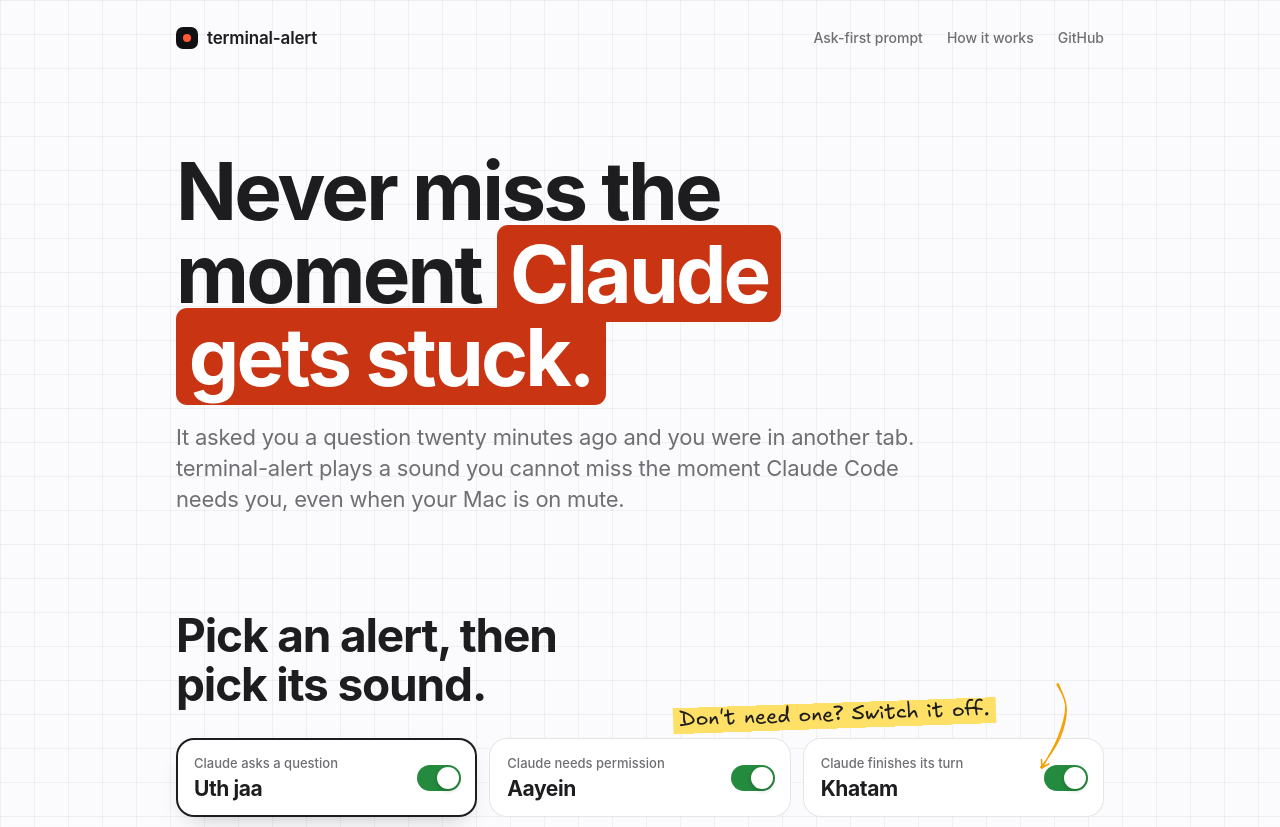
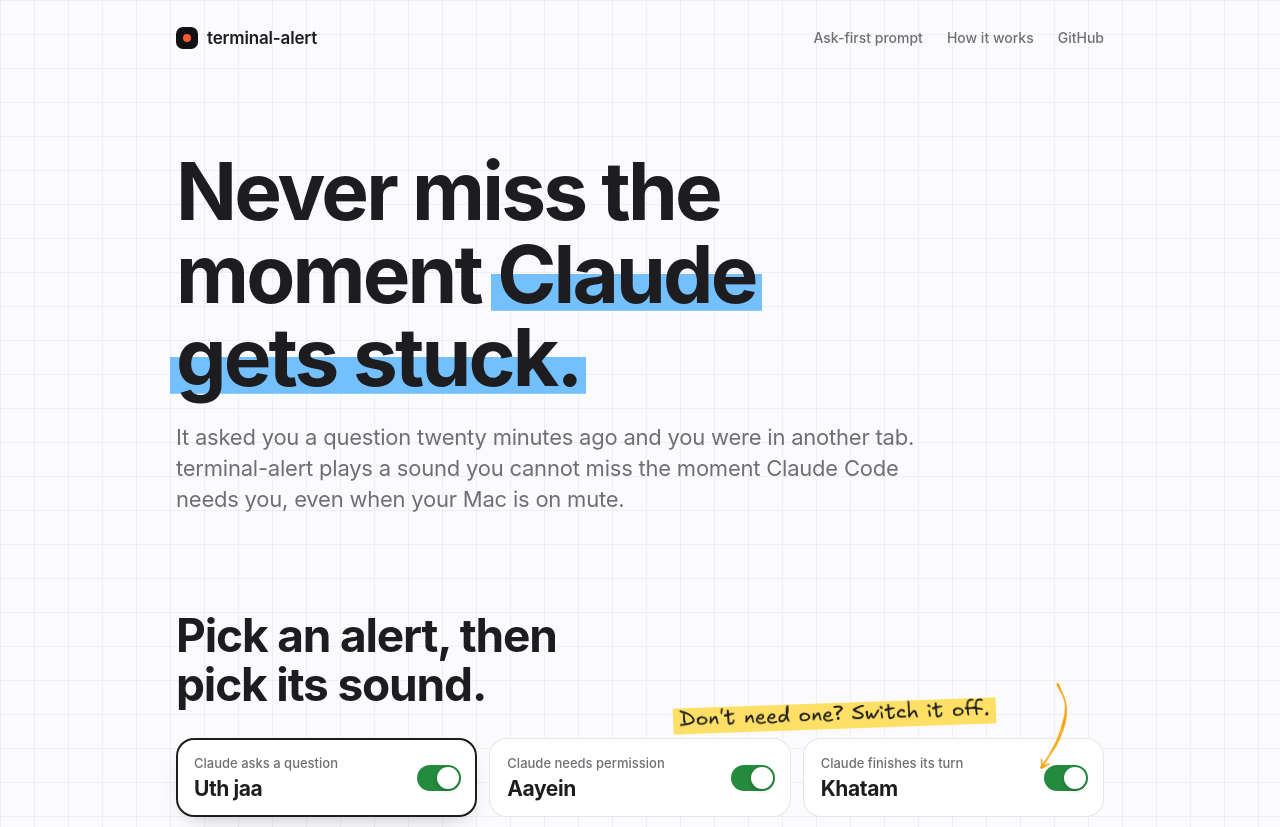
Before and after one commit to Sak3ham/terminal-alert, a plain HTML site: page index.html in a window 1280 px wide. Shown: the top 827 px of the page. Drawn offline with Linux system fonts and the light colour scheme.

Commit message:
Headline: animated sky-blue highlighter and straining 'stuck'
Co-Authored-By: Claude Fable 5.2 <noreply@anthropic.com>

```diff
--- a/index.html
+++ b/index.html
@@ -27,7 +27,7 @@
 
   <main>
     <section class="hero">
-      <h1>Never miss the moment <mark>Claude gets stuck.</mark></h1>
+      <h1>Never miss the moment <mark>Claude gets <span class="stuck">stuck.</span></mark></h1>
       <p class="lede">It asked you a question twenty minutes ago and you were in another tab. terminal-alert plays a sound you cannot miss the moment Claude Code needs you, even when your Mac is on mute.</p>
     </section>
 
--- a/site.css
+++ b/site.css
@@ -20,6 +20,7 @@
   --alert: #ff5a36;       /* fills */
   --alert-text: #c93412;  /* reads at 4.5:1 on the page */
   --ok: #248a3d;
+  --sky: #74c0fc;         /* headline highlighter */
   --marker: #ffe066;      /* highlighter behind hand notes */
   --marker-ink: #f59f00;  /* sketched arrows */
   --ease: cubic-bezier(0.16, 1, 0.3, 1);
@@ -98,11 +99,26 @@ h1 {
   font-weight: 700; line-height: 1.04; letter-spacing: -0.035em;
   max-width: 14ch; text-wrap: balance;
 }
-/* The late part gets the marker, as the hook lines do on the Zomato project. */
+/* A sky-blue highlighter swiped under the stuck part, drawn in on load. */
 h1 mark {
-  background: var(--alert-text); color: #fff;
-  padding: 0 0.16em; border-radius: 0.14em;
+  color: inherit; padding: 0 0.08em; margin: 0 -0.08em;
+  background: linear-gradient(var(--sky), var(--sky)) no-repeat 0 82% / 100% 0.46em;
   -webkit-box-decoration-break: clone; box-decoration-break: clone;
+}
+/* "stuck." strains against its spot every few seconds, then gives up. */
+.stuck { display: inline-block; transform-origin: 50% 90%; }
+@media (prefers-reduced-motion: no-preference) {
+  h1 mark { animation: swipe 0.9s var(--ease) 0.3s backwards; }
+  .stuck { animation: strain 4.5s ease-in-out 1.6s infinite; }
+}
+@keyframes swipe { from { background-size: 0% 0.46em; } }
+@keyframes strain {
+  0%, 78%, 100% { transform: none; }
+  81% { transform: translateX(-0.03em) rotate(-2deg); }
+  84% { transform: translateX(0.04em) rotate(2.5deg); }
+  87% { transform: translateX(-0.04em) rotate(-2.5deg); }
+  90% { transform: translateX(0.03em) rotate(1.5deg); }
+  94% { transform: translateX(-0.01em) rotate(-0.5deg); }
 }
 .lede {
   margin-top: 24px; max-width: 34em;
```
